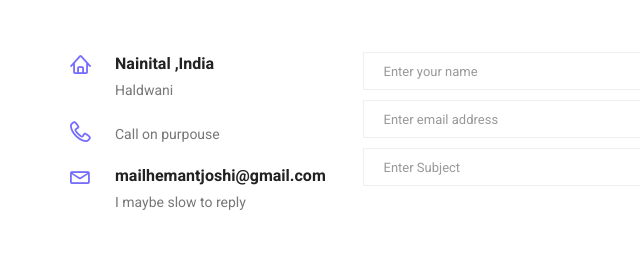
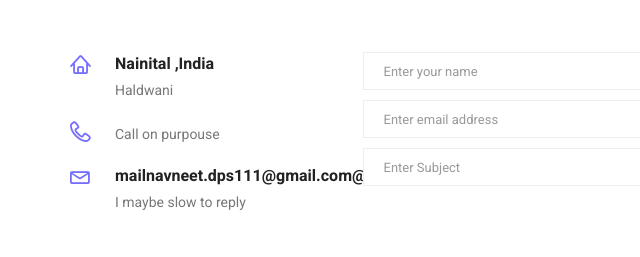
Before and after one commit to itxnavneet/navneetportfolio.github.io, a plain HTML site: page contact.html in a window 1280 px wide. Shown: the part 1048-1305 px from the top of the page, 0-640 px from the left. Drawn offline with nearby package versions, Linux system fonts and the light colour scheme; some packages are replaced by stand-ins of ours; files that its build step writes are made by us from their sources.

Commit message:
Update contact.html

```diff
--- a/contact.html
+++ b/contact.html
@@ -120,12 +120,12 @@
                             </div>
                             <div class="info_item">
                                 <i class="lnr lnr-phone-handset"></i>
-                                <!-- <h6><a href="#">(+91) 9557376881</a></h6> -->
+                                <!-- <h6><a href="#">(+91) 8743880253</a></h6> -->
                                 <p>Call on purpouse</p>
                             </div>
                             <div class="info_item">
                                 <i class="lnr lnr-envelope"></i>
-                                <h6><a href="#">mailhemantjoshi@gmail.com</a></h6>
+                                <h6><a href="#">mailnavneet.dps111@gmail.com@gmail.com</a></h6>
                                 <p>I maybe slow to reply</p>
                             </div>
                         </div>
```
